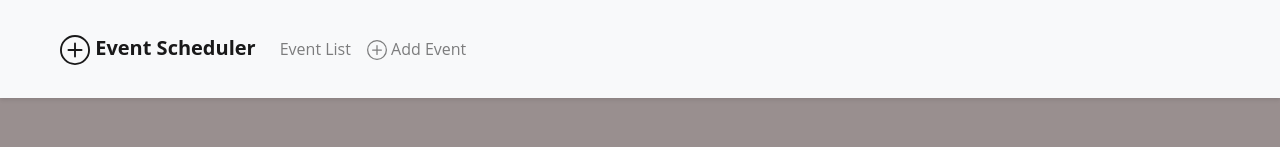
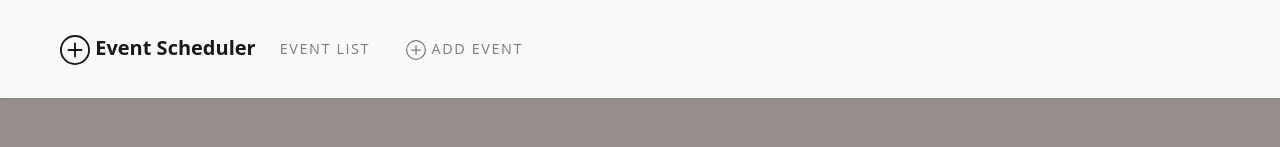
Before and after one commit to Mohamed-sdz/phas2-project, a React (Create React App) app: page / in a window 1280 px wide. Shown: the top 147 px of the page. Built offline with nearby package versions, Linux system fonts and the light colour scheme; no server answers.

Commit message:
update styles

```diff
--- a/src/styles/style.css
+++ b/src/styles/style.css
@@ -23,3 +23,20 @@
   .navbar-brand {
     font-weight: 700;
   }
+  .nav-link {
+    text-transform: uppercase;
+    font-size: .9rem;
+    font-weight: 500;
+    letter-spacing: .1rem;
+    margin-right: 20px;
+    color: #333;
+    transition: all 0.2s ease-in-out;
+  }
+
+  .nav-link:hover {
+    color: #007bff;
+  }
+
+  .nav-link.active {
+    color: #007bff;
+  }
```
